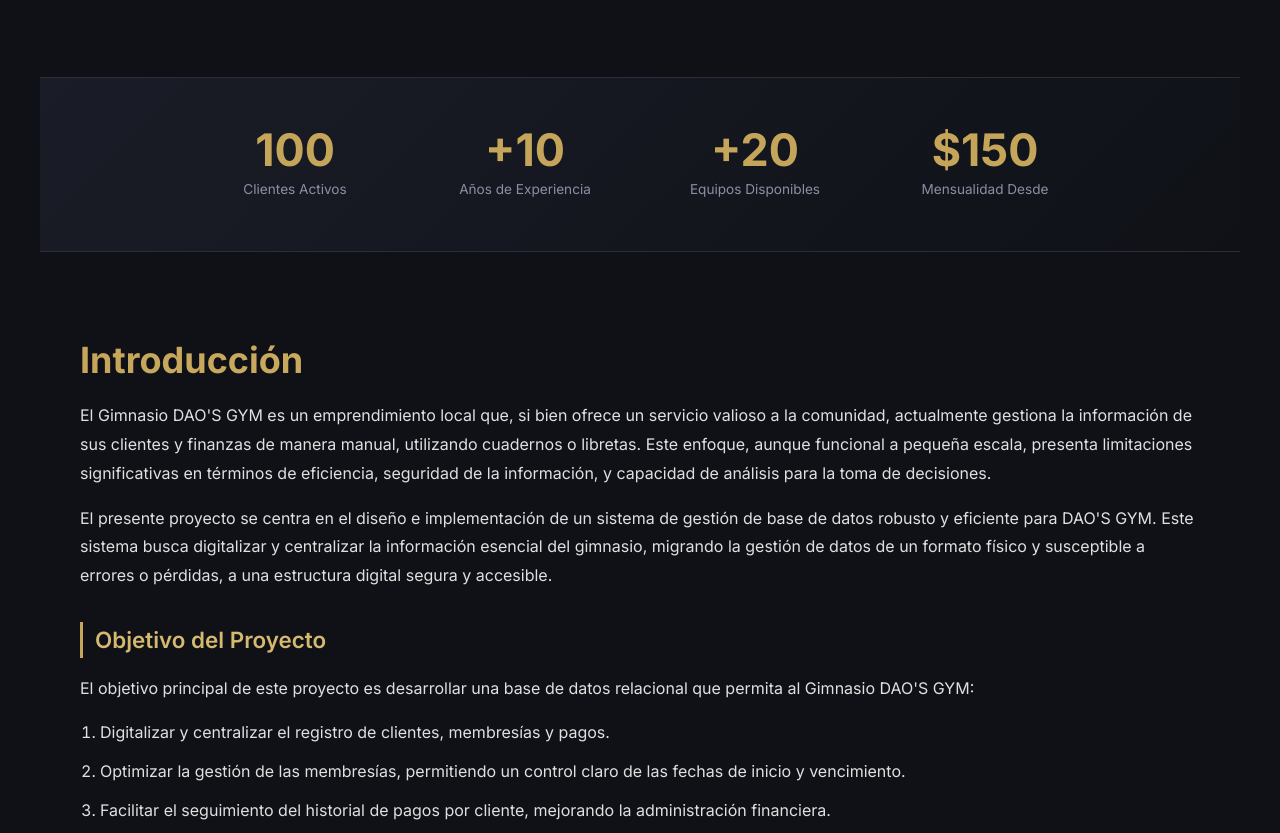
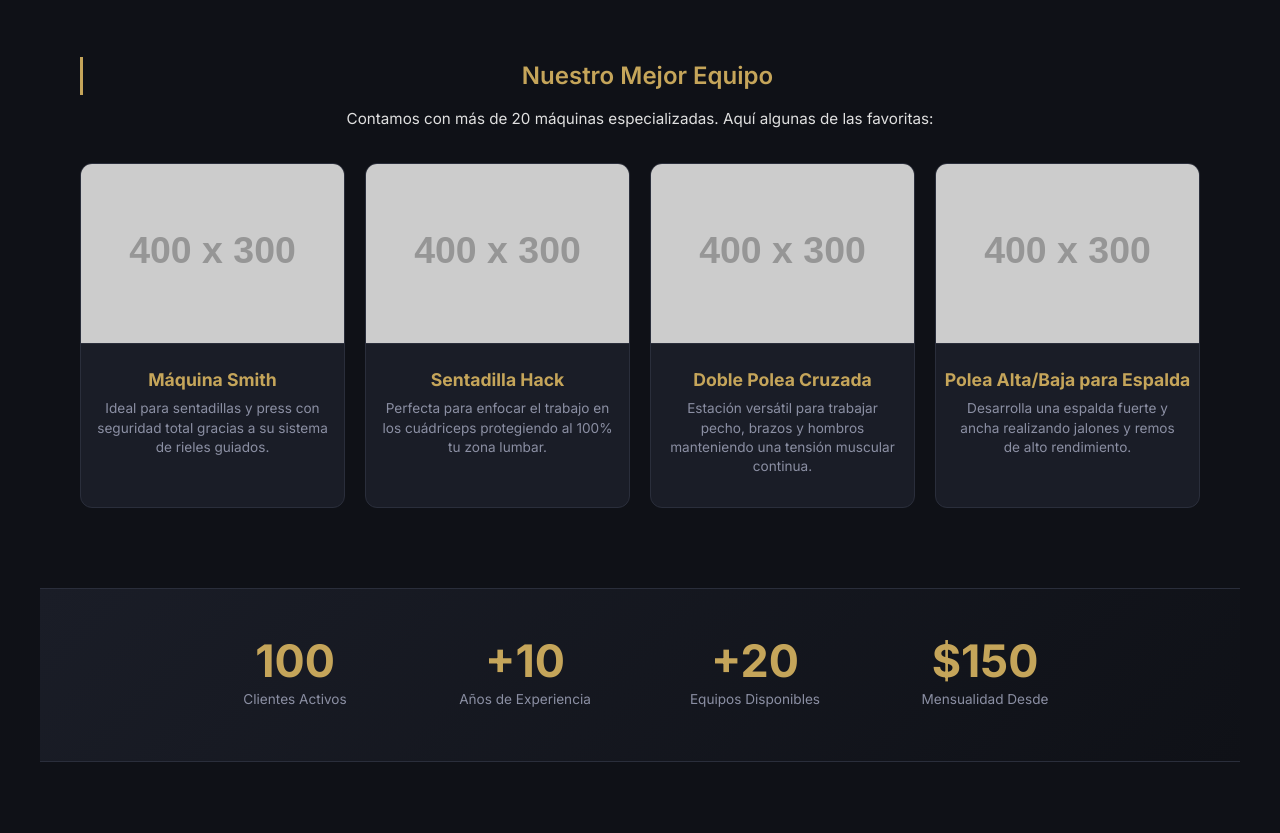
Before and after one commit to Sharfred/daos-gym, a website: page index.html in a window 1280 px wide. Shown: the part 1583-2416 px from the top of the page. Drawn offline with nearby package versions, Linux system fonts and the light colour scheme; placeholder pictures from the web are drawn by us.

Commit message:
UI: Add equipment section and fix registration links

```diff
--- a/index.html
+++ b/index.html
@@ -862,6 +862,48 @@
         color: var(--text-muted);
         font-size: 0.9rem;
         line-height: 1.6;
+      }
+
+      /* Equipos */
+      .equipment-section {
+        margin-top: 60px;
+      }
+      .equipment-grid {
+        display: grid;
+        grid-template-columns: repeat(auto-fit, minmax(220px, 1fr));
+        gap: 20px;
+        margin-top: 30px;
+      }
+      .equipment-card {
+        background: var(--surface);
+        border: 1px solid var(--border);
+        border-radius: var(--radius);
+        overflow: hidden;
+        text-align: center;
+        transition: transform 0.3s;
+      }
+      .equipment-card:hover {
+        transform: translateY(-5px);
+        border-color: var(--gold);
+        box-shadow: 0 5px 15px rgba(197, 165, 90, 0.1);
+      }
+      .equipment-card img {
+        width: 100%;
+        height: 180px;
+        object-fit: cover;
+        border-bottom: 1px solid var(--border);
+        background-color: var(--bg);
+      }
+      .equipment-card h4 {
+        color: var(--gold);
+        margin: 15px 0 5px;
+        font-size: 1.1rem;
+      }
+      .equipment-card p {
+        color: var(--text-muted);
+        font-size: 0.85rem;
+        padding: 0 15px 15px;
+        line-height: 1.4;
       }
 
       /* Contadores */
@@ -1342,6 +1384,38 @@
             De lunes a viernes de 6 AM a 10 PM y sábados de 7 AM a 2 PM. Porque
             tu vida no se ajusta a un horario fijo.
           </p>
+        </div>
+      </div>
+
+      <div class="equipment-section">
+        <h3 class="section-subtitle" style="color: var(--gold); font-size: 1.5rem; margin-bottom: 10px; text-align: center;">Nuestro Mejor Equipo</h3>
+        <p class="section-subtitle" style="margin-bottom: 30px; font-size: 0.95rem; text-align: center;">Contamos con más de 20 máquinas especializadas. Aquí algunas de las favoritas:</p>
+
+        <div class="equipment-grid">
+          <div class="equipment-card">
+            <!-- REEMPLAZA ESTA IMAGEN: img/placeholder_smith.jpg por el nombre real de tu foto -->
+            <img src="img/placeholder_smith.jpg" alt="Máquina Smith" onerror="this.src='https://via.placeholder.com/400x300/1e212b/c5a55a?text=Foto+Smith'" />
+            <h4>Máquina Smith</h4>
+            <p>Ideal para sentadillas y press con seguridad total gracias a su sistema de rieles guiados.</p>
+          </div>
+          <div class="equipment-card">
+            <!-- REEMPLAZA ESTA IMAGEN: img/placeholder_hack.jpg por el nombre real de tu foto -->
+            <img src="img/placeholder_hack.jpg" alt="Sentadilla Hack" onerror="this.src='https://via.placeholder.com/400x300/1e212b/c5a55a?text=Foto+Hack'" />
+            <h4>Sentadilla Hack</h4>
+            <p>Perfecta para enfocar el trabajo en los cuádriceps protegiendo al 100% tu zona lumbar.</p>
+          </div>
+          <div class="equipment-card">
+            <!-- REEMPLAZA ESTA IMAGEN: img/placeholder_doble_polea.jpg por el nombre real de tu foto -->
+            <img src="img/placeholder_doble_polea.jpg" alt="Doble Polea" onerror="this.src='https://via.placeholder.com/400x300/1e212b/c5a55a?text=Foto+Doble+Polea'" />
+            <h4>Doble Polea Cruzada</h4>
+            <p>Estación versátil para trabajar pecho, brazos y hombros manteniendo una tensión muscular continua.</p>
+          </div>
+          <div class="equipment-card">
+            <!-- REEMPLAZA ESTA IMAGEN: img/placeholder_espalda.jpg por el nombre real de tu foto -->
+            <img src="img/placeholder_espalda.jpg" alt="Polea Alta y Baja" onerror="this.src='https://via.placeholder.com/400x300/1e212b/c5a55a?text=Foto+Polea+Espalda'" />
+            <h4>Polea Alta/Baja para Espalda</h4>
+            <p>Desarrolla una espalda fuerte y ancha realizando jalones y remos de alto rendimiento.</p>
+          </div>
         </div>
       </div>
     </section>
@@ -1675,7 +1749,7 @@
             <li>Renovación mensual</li>
           </ul>
           <a
-            href="#gestion"
+            href="#unete"
             class="btn-cta"
             style="width: 100%; text-align: center"
             >Registrarse</a
@@ -1692,7 +1766,7 @@
             <li>Mejor precio por mes</li>
           </ul>
           <a
-            href="#gestion"
+            href="#unete"
             class="btn-cta"
             style="width: 100%; text-align: center"
             >Registrarse</a
```
